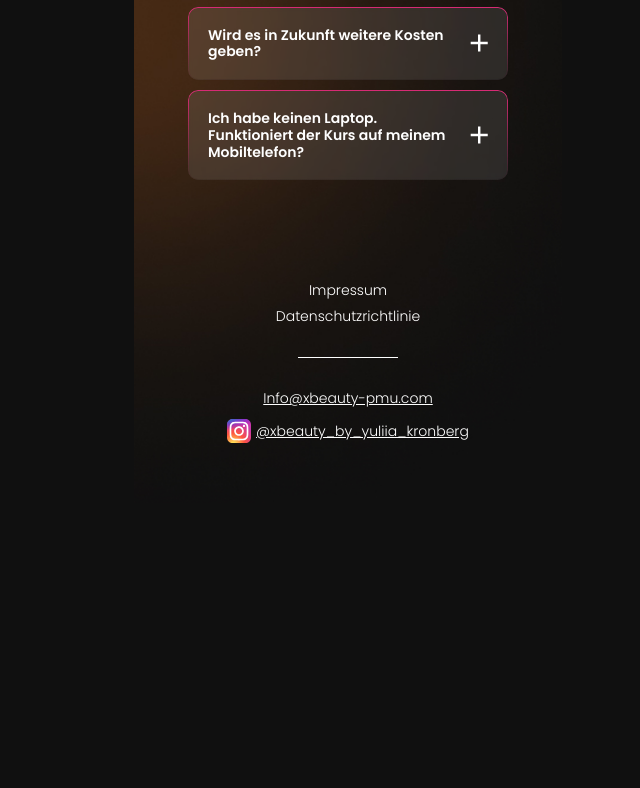
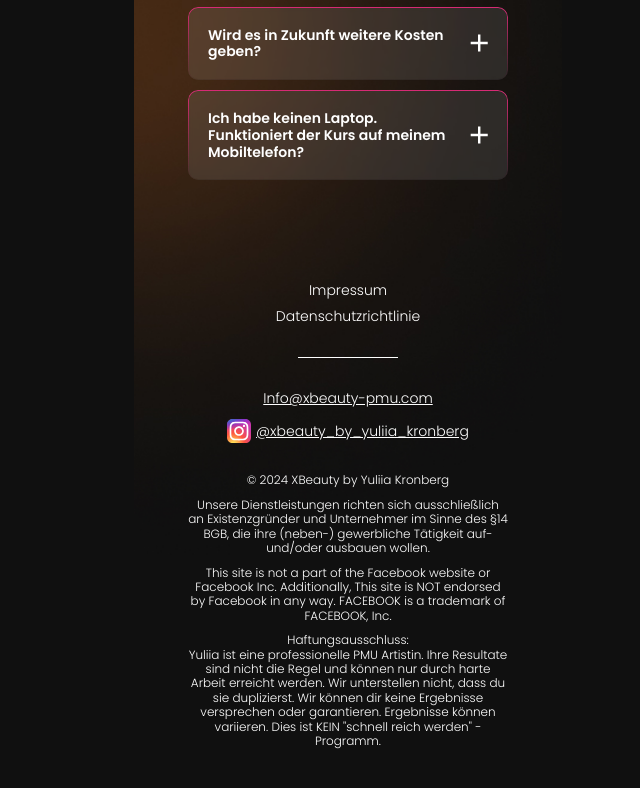
Before and after one commit to rene-star-24/work-website-31, a website built with Vite: page index.html in a window 1280 px wide. Shown: the part 8743-9531 px from the top of the page, without its empty margins (292-932 px from the left). Before the commit the page ends 9246 px from the top, so only its background shows below. Built offline with nearby package versions, Linux system fonts and the light colour scheme; a script that the page names is missing.

Commit message:
update footer

```diff
--- a/index.html
+++ b/index.html
@@ -804,6 +804,27 @@
               </li>
             </ul>
           </div>
+          <ul class="footer-description-list list">
+            <li class="list-item">© 2024 XBeauty by Yuliia Kronberg</li>
+            <li class="list-item">
+              Unsere Dienstleistungen richten sich ausschließlich an
+              Existenzgründer und Unternehmer im Sinne des §14 BGB, die ihre
+              (neben-) gewerbliche Tätigkeit auf- und/oder ausbauen wollen.
+            </li>
+            <li class="list-item">
+              This site is not a part of the Facebook website or Facebook Inc.
+              Additionally, This site is NOT endorsed by Facebook in any way.
+              FACEBOOK is a trademark of FACEBOOK, Inc.
+            </li>
+            <li class="list-item">
+              Haftungsausschluss: <br />
+              Yuliia ist eine professionelle PMU Artistin. Ihre Resultate sind
+              nicht die Regel und können nur durch harte Arbeit erreicht werden.
+              Wir unterstellen nicht, dass du sie duplizierst. Wir können dir
+              keine Ergebnisse versprechen oder garantieren. Ergebnisse können
+              variieren. Dies ist KEIN "schnell reich werden" - Programm.
+            </li>
+          </ul>
         </div>
       </footer>
     </div>
--- a/src/css/styles.css
+++ b/src/css/styles.css
@@ -1351,3 +1351,23 @@ p {
 
   margin-bottom: 30px;
 }
+
+.contact-container {
+  margin-bottom: 30px;
+}
+
+.footer-description-list {
+  display: flex;
+  flex-direction: column;
+  gap: 10px;
+}
+
+.footer-description-list .list-item {
+  color: #fff;
+  text-align: center;
+  font-family: Poppins;
+  font-size: 12px;
+  font-style: normal;
+  font-weight: 300;
+  line-height: 120%; /* 16.8px */
+}
```
